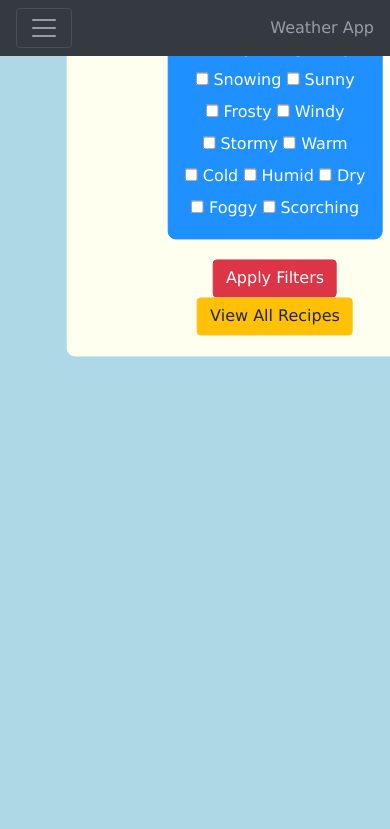
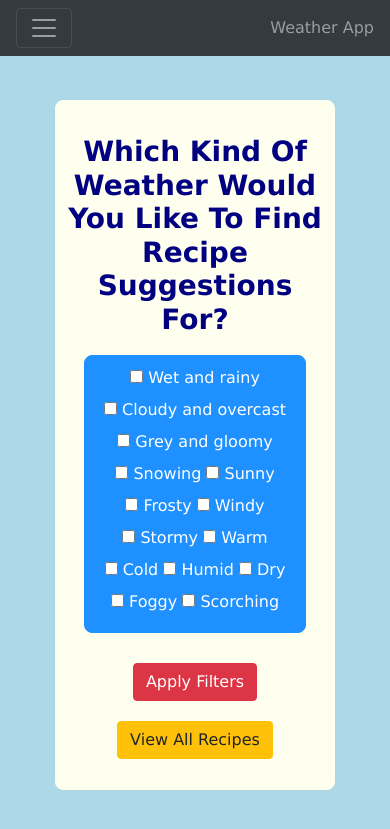
Before and after one commit to nyx500/weather_clothes_matching_application, a Django app: page /recipes in a window 390 px wide; the page is wider, and only the part inside the window is pictured. Shown: the top 829 px of that part. Run offline with Django 3.2, Linux system fonts and the light colour scheme; data comes from the database, SQL or seed files in the repository.

Commit message:
Made weather filter page responsive

```diff
--- a/weatherapp/core/static/core/styles.css
+++ b/weatherapp/core/static/core/styles.css
@@ -128,17 +128,11 @@ button {
 #weather-filter-container {
     display: flex;
     flex-direction: column;
-    padding: 20px;
-    padding-left: 100px;
-    padding-right: 100px;
-    min-width: 70%;
-    margin: 5px;
-    margin-left: 5rem;
-    position: absolute;
-    left: 50%;
-    top: 50%;
-    -webkit-transform: translate(-50%, -50%);
-    transform: translate(-50%, -50%);
+    text-align: center;
+    margin-top: 100px;
+    width: 80%;
+    margin-left: auto;
+    margin-right: auto;
     background-color: ivory;
     border: 1px solid ivory;
     border-radius: 8px;
@@ -157,6 +151,9 @@ button {
     border-radius: 8px;
     padding: 10px;
     color: white;
+    width: 80%;
+    margin-left: auto;
+    margin-right: auto;
 }
 
 #no-filter-chosen {
@@ -168,6 +165,11 @@ button {
     order: 4;
     align-self: center;
     margin-top: 20px;
+    margin-bottom: 20px;
+}
+
+#weather-filter-container span button {
+    margin: 10px;
 }
 
 .filter {
```
